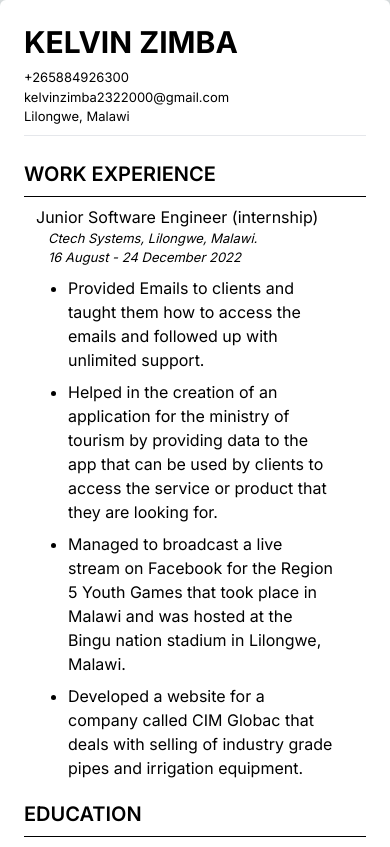
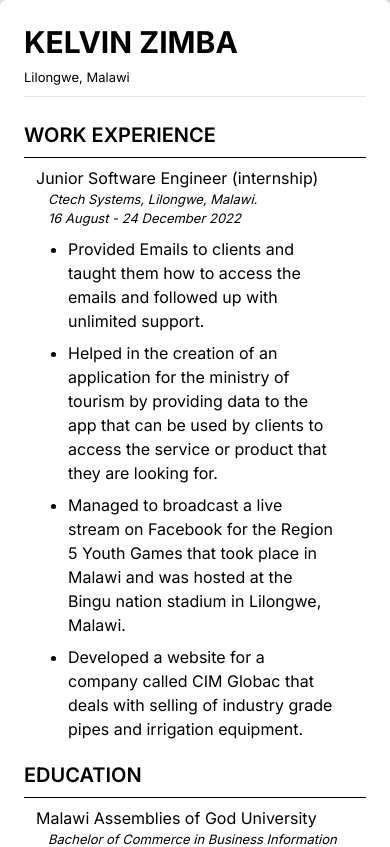
Before and after one commit to nator265/Porfolio, a Next.js app: page /cv in a window 390 px wide. Shown: the top 847 px of the page. Built offline with nearby package versions, Linux system fonts and the light colour scheme.

Commit message:
commented the email and phone number in cv

```diff
--- a/src/app/cv/page.jsx
+++ b/src/app/cv/page.jsx
@@ -13,8 +13,8 @@ export default function Page(){
     >
       <h1 className="text-3xl font-bold mb-2">KELVIN ZIMBA</h1>
       <div className="text-[13px] mb-2">
-        <h3>+265884926300</h3>
-        <h3>kelvinzimba2322000@gmail.com</h3>
+        {/* <h3>+265884926300</h3>
+        <h3>kelvinzimba2322000@gmail.com</h3> */}
         <h3>Lilongwe, Malawi</h3>
       </div>
       <hr />
```
